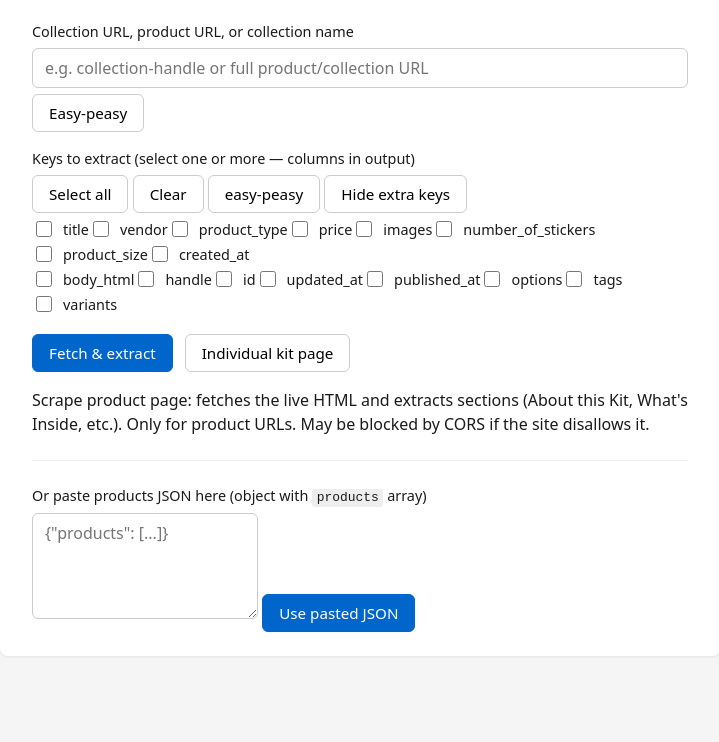
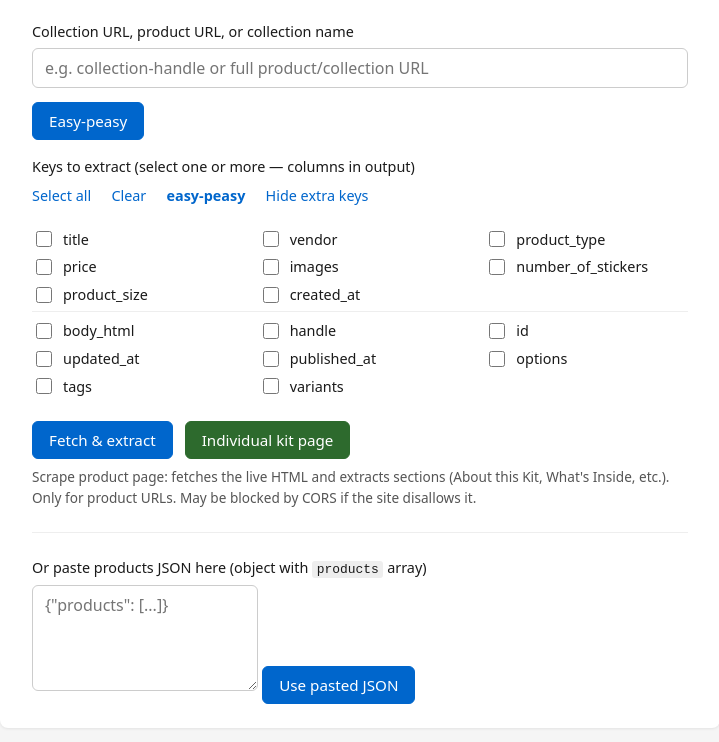
Before and after one commit to linnie94/pixyls, a plain HTML site: page index.html in a window 1280 px wide. Both pictures are taken after a click on the button "Show more keys". Shown: the part 106-848 px from the top of the page, without its empty margins (280-999 px from the left). Before the commit the page ends 800 px from the top, so only its background shows below. Drawn offline with Linux system fonts and the light colour scheme.

Commit message:
Update style.css

```diff
--- a/style.css
+++ b/style.css
@@ -56,7 +56,8 @@ h1 {
 
 input[type="url"],
 input[type="text"],
-textarea {
+textarea,
+select {
   padding: 0.5rem 0.75rem;
   border: 1px solid #ccc;
   border-radius: 6px;
@@ -64,8 +65,14 @@ textarea {
   font-family: inherit;
 }
 
+select {
+  cursor: pointer;
+  min-width: 12rem;
+}
+
 input:focus,
-textarea:focus {
+textarea:focus,
+select:focus {
   outline: none;
   border-color: #0066cc;
   box-shadow: 0 0 0 2px rgba(0, 102, 204, 0.2);
@@ -80,6 +87,80 @@ textarea {
   display: flex;
   flex-wrap: wrap;
   gap: 1rem;
+}
+
+.key-option.hidden {
+  display: none !important;
+}
+
+.key-select-actions {
+  margin-bottom: 0.5rem;
+}
+
+.link-btn {
+  background: none;
+  border: none;
+  color: #0066cc;
+  cursor: pointer;
+  font-size: 0.9rem;
+  padding: 0;
+  margin-right: 1rem;
+}
+
+.link-btn:hover {
+  text-decoration: underline;
+}
+
+.easy-peasy-btn {
+  font-weight: 600;
+}
+
+.url-actions {
+  margin-top: 0.5rem;
+}
+
+.btn-primary {
+  padding: 0.5rem 1rem;
+  font-size: 0.95rem;
+  font-weight: 500;
+  border-radius: 6px;
+  cursor: pointer;
+  font-family: inherit;
+  background: #0066cc;
+  color: #fff;
+  border: 1px solid #0066cc;
+}
+
+.btn-primary:hover {
+  background: #0052a3;
+}
+
+.btn-primary:disabled {
+  opacity: 0.6;
+  cursor: not-allowed;
+}
+
+.key-checkboxes {
+  display: grid;
+  grid-template-columns: repeat(auto-fill, minmax(12rem, 1fr));
+  gap: 0.35rem 1.5rem;
+  max-height: 12rem;
+  overflow-y: auto;
+  padding: 0.5rem 0;
+}
+
+.key-checkboxes-extra {
+  display: grid;
+  grid-template-columns: repeat(auto-fill, minmax(12rem, 1fr));
+  gap: 0.35rem 1.5rem;
+  grid-column: 1 / -1;
+  /* margin-top: 0.5rem; */
+  padding-top: 0.5rem;
+  border-top: 1px solid #eee;
+}
+
+.key-checkboxes-extra.hidden {
+  display: none;
 }
 
 .checkbox {
@@ -99,6 +180,22 @@ textarea {
   display: flex;
   gap: 0.75rem;
   flex-wrap: wrap;
+}
+
+.scrape-hint {
+  margin: 0.5rem 0 0 0;
+  font-size: 0.85rem;
+  color: #555;
+}
+
+#scrapePageBtn {
+  background: #2d6a2d;
+  color: #fff;
+  border-color: #2d6a2d;
+}
+
+#scrapePageBtn:hover {
+  background: #245024;
 }
 
 button {
```
